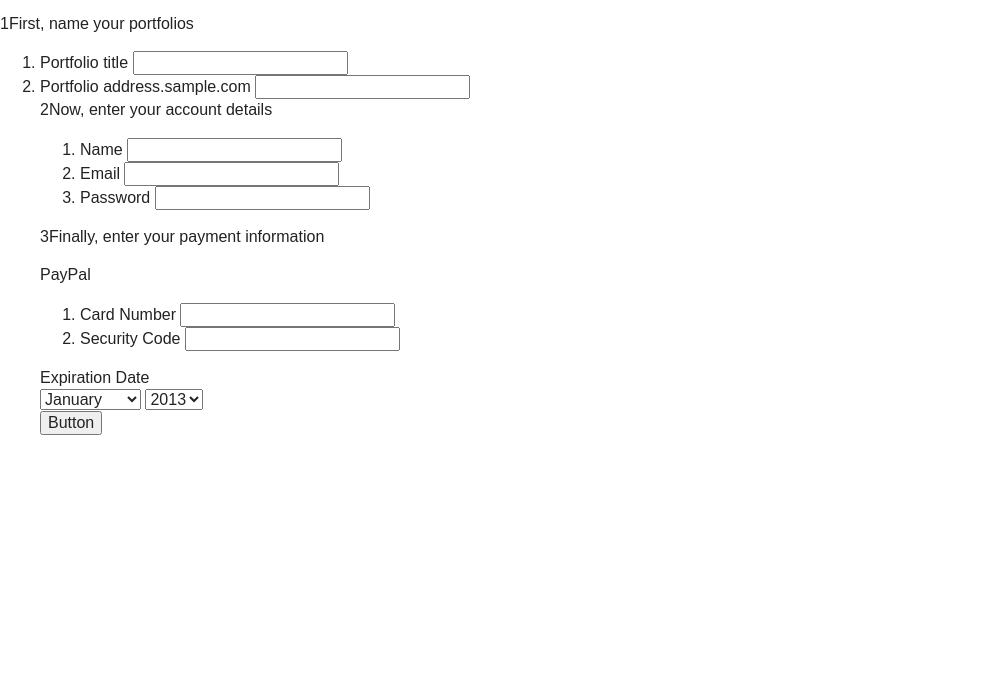
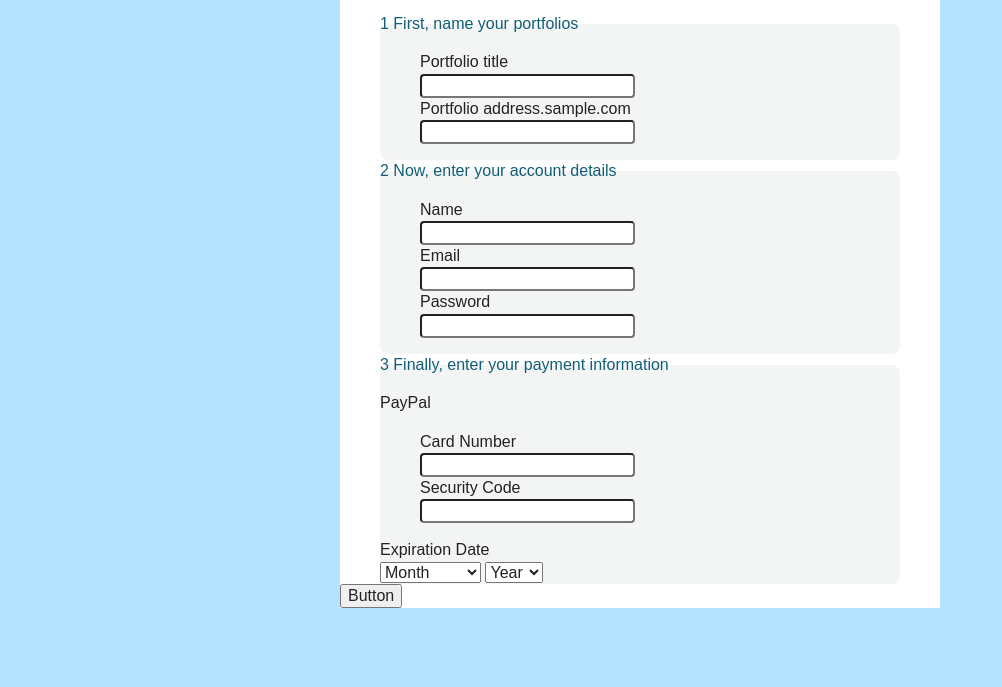
Before and after one commit to dmlevi/whoo, a plain HTML site: page index.html in a window 1280 px wide. Shown: the part 113-800 px from the top of the page, without its empty margins (0-1002 px from the left). Drawn offline with nearby package versions, Linux system fonts and the light colour scheme.

Commit message:
started style changes

```diff
--- a/css/main.css
+++ b/css/main.css
@@ -1,25 +1,3 @@
-/* ==========================================================================
-   Custom
-   ========================================================================== */
-
-
-
-
-
-
-
-
-
-
-
-
-
-
-
-
-
-
-
 
 
 
@@ -323,3 +301,54 @@ textarea {
         page-break-after: avoid;
     }
 }
+
+
+/* ==========================================================================
+   Custom
+   ========================================================================== */
+
+
+
+
+body {
+    background: #B3E3FF;
+}
+
+header {
+    background: #125E77;
+}
+
+form {
+    width: 600px;
+    margin: 0 auto;
+    background: white;
+}
+
+fieldset {
+    width: 520px;
+    margin: auto;
+    background: #F3F5F5;
+    -webkit-border-radius: 8px;
+    -moz-border-radius: 8px;
+    border-radius: 8px;
+}
+
+label {
+    display: block;
+}
+
+legend span {
+    color: #125E77;
+}
+
+
+h2 {
+    color: blue;
+}
+
+ol, li input{
+    list-style: none;
+    -webkit-border-radius: 4px;
+    -moz-border-radius: 4px;
+    border-radius: 4px;
+}
--- a/index.html
+++ b/index.html
@@ -10,12 +10,14 @@
         <script src="js/vendor/modernizr-2.6.2.min.js"></script>
     </head>
     <body>
+
+    <form>
         <header>
             <h1>Sign up for Whoo!</h1>
             <p>50 projects, 500 images, 10 videos, domain binding, and technical support.</p>
         </header>
         <fieldset>
-            <legend>1<span>First, name your portfolios</span></legend>
+            <legend><span>1 First, name your portfolios</span></legend>
             <ol>
                 <li>
                     <label for="portfolio_title">Portfolio title</label>
@@ -25,8 +27,9 @@
                     <label for="portfolio_address">Portfolio address<span>.sample.com</span></label>
                     <input id="portfolio_address" />
                 </li>
+        </fieldset>
             <fieldset>
-                <legend>2<span>Now, enter your account details</span></legend>
+                <legend><span>2 Now, enter your account details</span></legend>
                 <ol>
                     <li>
                         <label for="name">Name</label>
@@ -43,7 +46,7 @@
                 </ol>
             </fieldset>
             <fieldset>
-                <legend>3<span>Finally, enter your payment information</span></legend>
+                <legend><span>3 Finally, enter your payment information</span></legend>
                 <p id="paypal">PayPal</p>
                 <ol>
                     <li>
@@ -57,6 +60,7 @@
                 </ol>
                 <legend>Expiration Date</legend>
                 <select name="month">
+                    <option selected="selected">Month</option>
                     <option value="january">January</option>
                     <option value="february">February</option>
                     <option value="march">March</option>
@@ -71,6 +75,7 @@
                     <option value="december">December</option>
                 </select>
                 <select name="year">
+                    <option selected="selected">Year</option>
                     <option value="2013">2013</option>
                     <option value="2014">2014</option>
                     <option value="2015">2015</option>
@@ -78,17 +83,10 @@
                 </select>
             </fieldset>
             <button id="button" type="submit">Button</button>
-        </fieldset>
-
+    </form>
         <script src="//ajax.googleapis.com/ajax/libs/jquery/1.9.0/jquery.min.js"></script>
         <script>window.jQuery || document.write('<script src="js/vendor/jquery-1.9.0.min.js"><\/script>')</script>
         <script src="js/plugins.js"></script>
         <script src="js/main.js"></script>
-        <script>
-            var _gaq=[['_setAccount','UA-XXXXX-X'],['_trackPageview']];
-            (function(d,t){var g=d.createElement(t),s=d.getElementsByTagName(t)[0];
-            g.src=('https:'==location.protocol?'//ssl':'//www')+'.google-analytics.com/ga.js';
-            s.parentNode.insertBefore(g,s)}(document,'script'));
-        </script>
     </body>
 </html>
```
